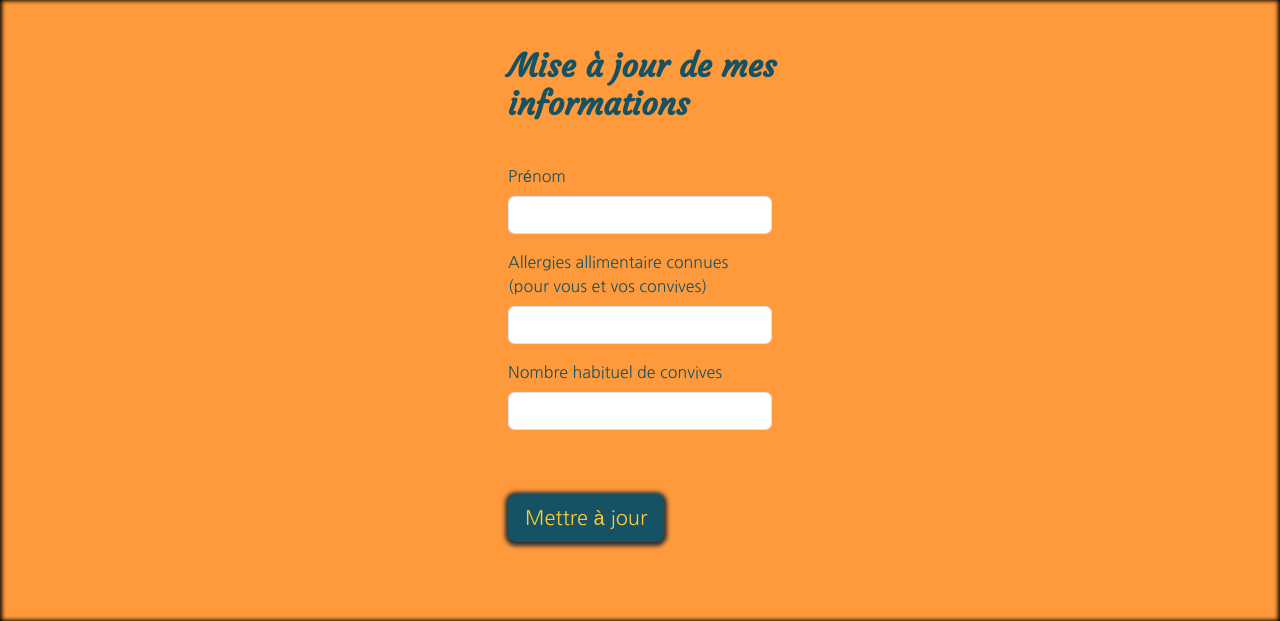
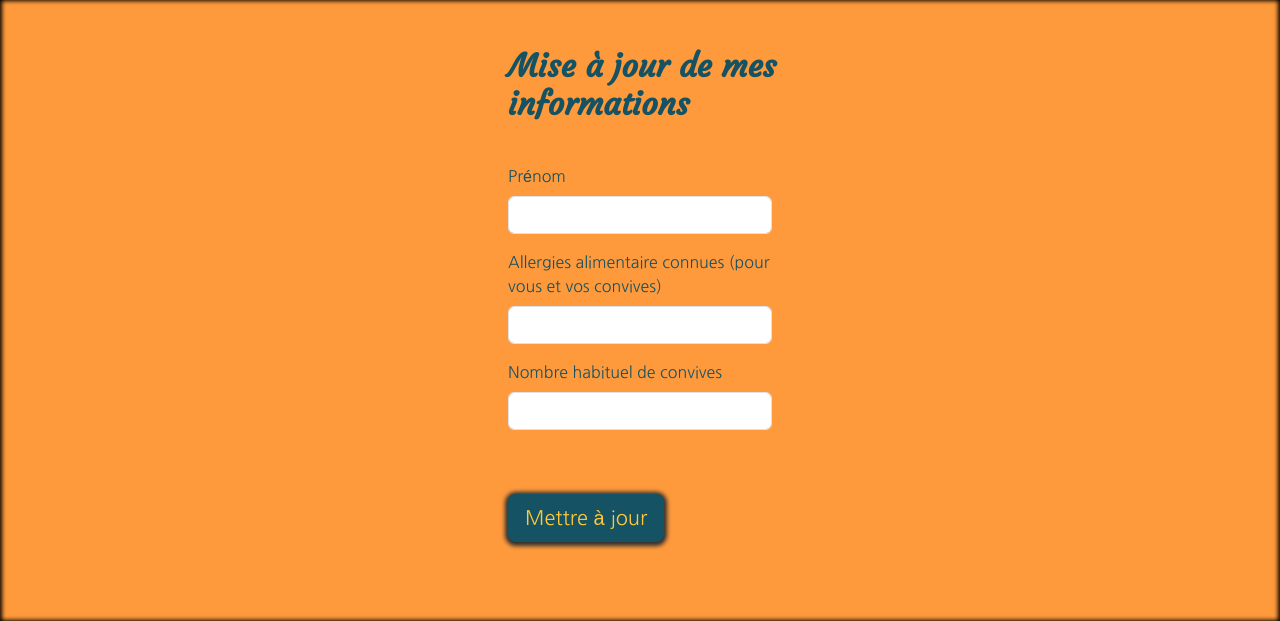
Before and after one commit to AndreaFourel/ecf-restaurant-webapp, a Symfony app: template templates/user_page/user_update_info.html.twig in a window 1280 px wide. Shown: the part 131-752 px from the top of the page. Run offline with Twig, Linux system fonts and the light colour scheme; the template is opened without the code that fills it, so the values that code supplies are empty; form fields are guessed from the names that the template uses; some libraries are stand-ins or nearby versions.

Commit message:
spelling fix

```diff
--- a/public/scripts/reservation/reservation.js
+++ b/public/scripts/reservation/reservation.js
@@ -84,10 +84,10 @@ const checkPlaces = async () => {
         let htmlTextForDay = '<p class="mt-3 reservation-messages-text">' + availableDayPlaces + ' places disponibles à cette date</p>'
         document.querySelector('.day-available-places').innerHTML = htmlTextForDay;
 
-        let htmlTextForMidi = '<p class="mt-3 reservation-messages-text">' + midiAvailablePlaces + ' places disponibles pour ce créneaux</p>'
+        let htmlTextForMidi = '<p class="mt-3 reservation-messages-text">' + midiAvailablePlaces + ' places disponibles pour ce créneau</p>'
         document.querySelector('.midi-available-places').innerHTML = htmlTextForMidi;
 
-        let htmlTextForSoir = '<p class="mt-3 reservation-messages-text">' + soirAvailablePlaces + ' places disponibles pour ce créneaux</p>'
+        let htmlTextForSoir = '<p class="mt-3 reservation-messages-text">' + soirAvailablePlaces + ' places disponibles pour ce créneau</p>'
         document.querySelector('.soir-available-places').innerHTML = htmlTextForSoir;
 
 
--- a/templates/user_page/user_update_info.html.twig
+++ b/templates/user_page/user_update_info.html.twig
@@ -13,7 +13,7 @@
                         label: 'Prénom'
                     }) }}
                     {{ form_row(userUpdateForm.allergyList, {
-                        label: 'Allergies allimentaire connues (pour vous et vos convives)'
+                        label: 'Allergies alimentaire connues (pour vous et vos convives)'
                     }) }}
                     {{ form_row(userUpdateForm.guestQuantity, {
                         label: 'Nombre habituel de convives'
```
Also changed, not shown: README.md.
